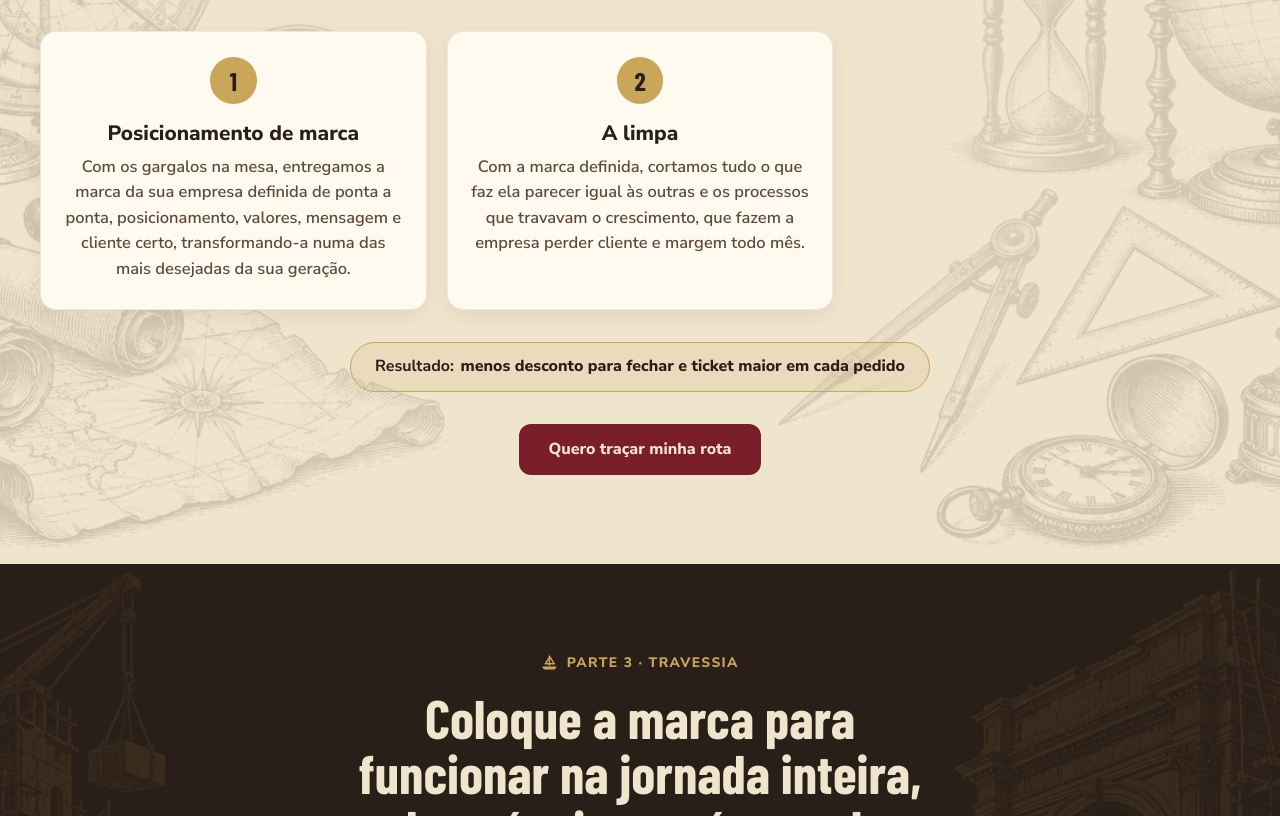
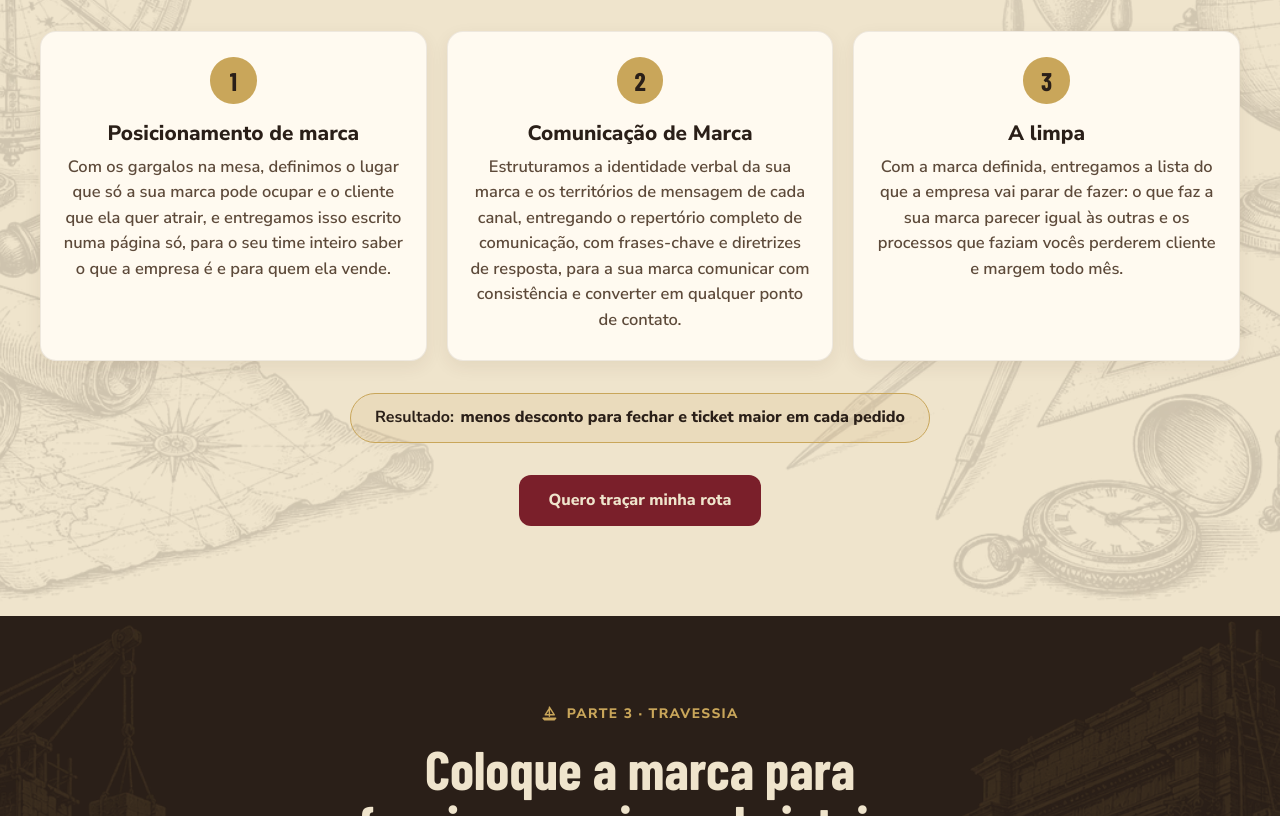
Before and after one commit to Viniwayne69/markway, a Next.js app: page / in a window 1280 px wide. Shown: the part 3140-3956 px from the top of the page. Built offline with nearby package versions, Linux system fonts and the light colour scheme; a web font is replaced by a local one.

Commit message:
Rota volta a tres entregas: posicionamento, comunicacao de marca e a limpa
Co-Authored-By: Claude Sonnet 5.5 <noreply@anthropic.com>
Claude-Session: https://claude.ai/code/session_018ckGgeLrJeXv2UHJFd83h8

```diff
--- a/src/data/site.ts
+++ b/src/data/site.ts
@@ -69,8 +69,9 @@ export const portoCards = [
 export const portoResult = "mais gente certa chegando e menos cliente perdido no caminho";
 
 export const rotaSteps = [
-  ["Posicionamento de marca", "Com os gargalos na mesa, entregamos a marca da sua empresa definida de ponta a ponta, posicionamento, valores, mensagem e cliente certo, transformando-a numa das mais desejadas da sua geração."],
-  ["A limpa", "Com a marca definida, cortamos tudo o que faz ela parecer igual às outras e os processos que travavam o crescimento, que fazem a empresa perder cliente e margem todo mês."]
+  ["Posicionamento de marca", "Com os gargalos na mesa, definimos o lugar que só a sua marca pode ocupar e o cliente que ela quer atrair, e entregamos isso escrito numa página só, para o seu time inteiro saber o que a empresa é e para quem ela vende."],
+  ["Comunicação de Marca", "Estruturamos a identidade verbal da sua marca e os territórios de mensagem de cada canal, entregando o repertório completo de comunicação, com frases-chave e diretrizes de resposta, para a sua marca comunicar com consistência e converter em qualquer ponto de contato."],
+  ["A limpa", "Com a marca definida, entregamos a lista do que a empresa vai parar de fazer: o que faz a sua marca parecer igual às outras e os processos que faziam vocês perderem cliente e margem todo mês."]
 ];
 export const rotaResult = "menos desconto para fechar e ticket maior em cada pedido";
 
```
